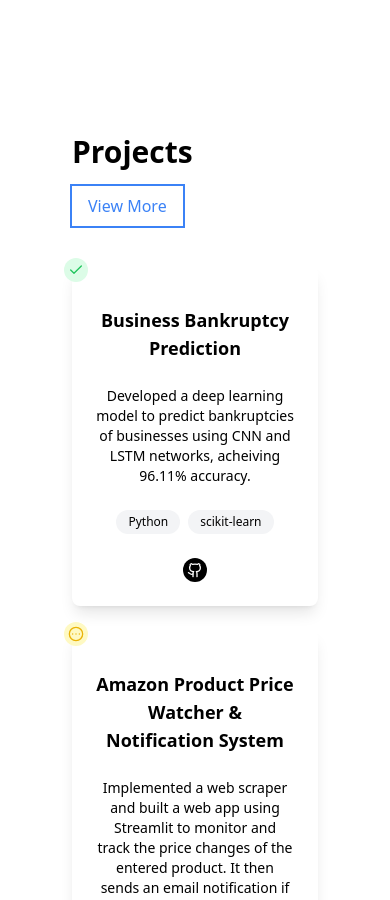
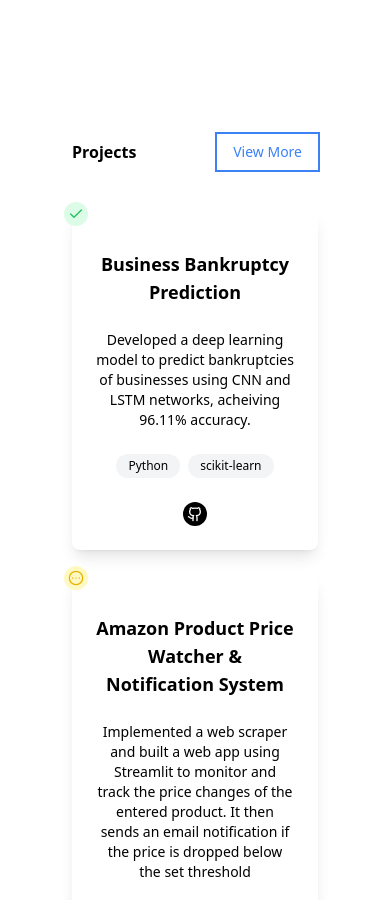
Before and after one commit to Harsha107/harsha-portfolio, a Next.js app: page / in a window 390 px wide. Shown: the part 2640-3540 px from the top of the page. Built offline with nearby package versions, Linux system fonts and the light colour scheme.

Commit message:
minor styling changes

```diff
--- a/app/components/projects.tsx
+++ b/app/components/projects.tsx
@@ -16,10 +16,10 @@
                     transition={{ duration: 0.5 }}
                     className="flex flex-wrap items-center justify-between gap-4"
                 >
-                    <h2 className="text-3xl font-extrabold">Projects</h2>
+                    <h2 className="text2xl md:text-3xl font-extrabold">Projects</h2>
                     <Link
                         href='https://github.com/Harsha107?tab=repositories'
-                        className="ring-2 py-2 px-4 ring-blue-500 text-blue-500 hover:ring-0 hover:bg-blue-500 hover:text-white transition duration-300"
+                        className="text-sm md:text-base ring-2 py-2 px-4 ring-blue-500 text-blue-500 hover:ring-0 hover:bg-blue-500 hover:text-white transition duration-300"
                     >
                         View More
                     </Link>
```
